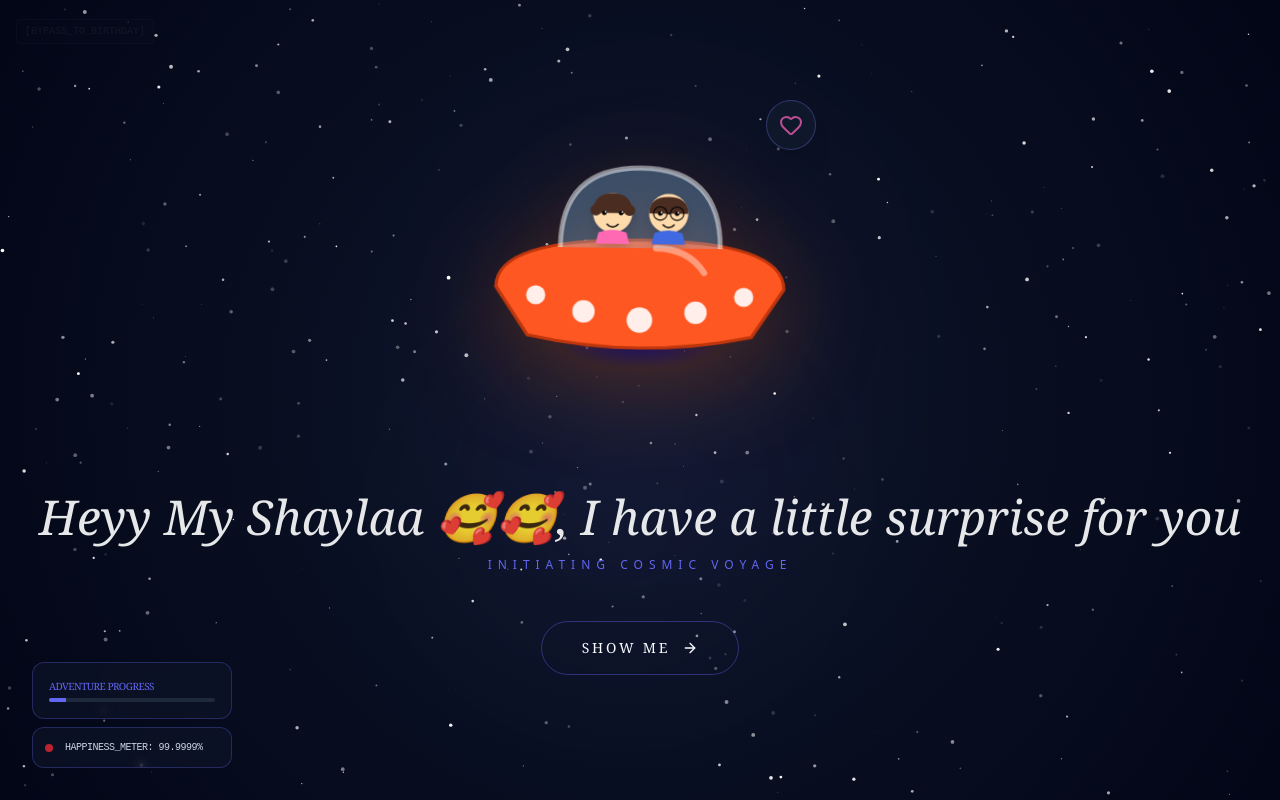
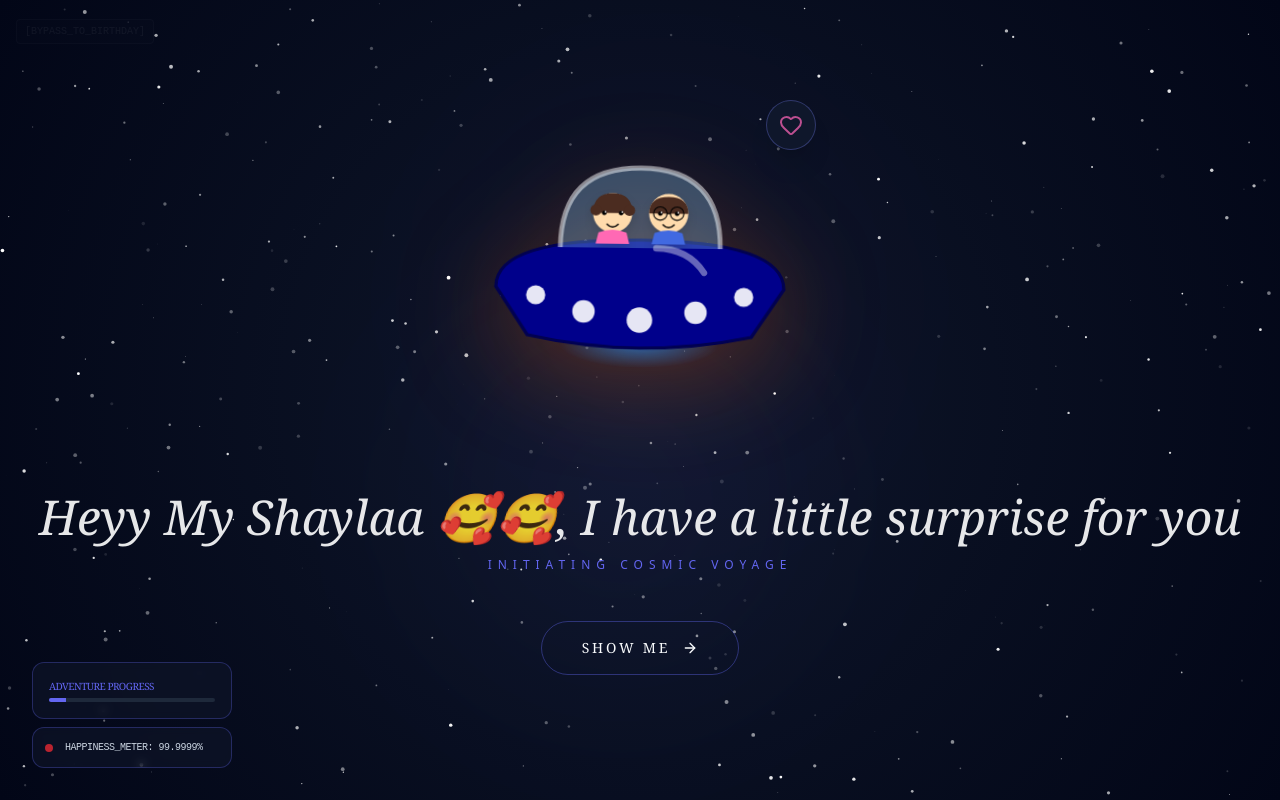
Before and after one commit to sofiish7/shaylaBday, a React (Vite) app: page / in a window 1280 px wide. Built offline with nearby package versions, Linux system fonts and the light colour scheme.

Commit message:
Update App.tsx

```diff
--- a/src/App.tsx
+++ b/src/App.tsx
@@ -186,14 +186,14 @@ const CosmicCapsule = ({ className }: { className?: string }) => (
       {/* Ship Bottom Glow */}
       <defs>
         <radialGradient id="engineGlow" cx="50%" cy="50%" r="50%">
-          <stop offset="0%" stopColor="#00008b" stopOpacity="0.6" />
-          <stop offset="100%" stopColor="#00008b" stopOpacity="0" />
+          <stop offset="0%" stopColor="#1e90ff" stopOpacity="0.6" />
+          <stop offset="100%" stopColor="#1e90ff" stopOpacity="0" />
         </radialGradient>
       </defs>
       <ellipse cx="100" cy="115" rx="50" ry="15" fill="url(#engineGlow)" />
 
       {/* Main Saucer Body */}
-      <path d="M10 80 Q10 50 100 50 Q190 50 190 80 L170 110 Q100 125 30 110 Z" fill="#ff5722" stroke="#bf360c" strokeWidth="2" />
+      <path d="M10 80 Q10 50 100 50 Q190 50 190 80 L170 110 Q100 125 30 110 Z" fill="#00008b" stroke="#010151" strokeWidth="2" />
 
       {/* Saucer Lights */}
       <circle cx="35" cy="85" r="6" fill="#fff" opacity="0.9" />
```
